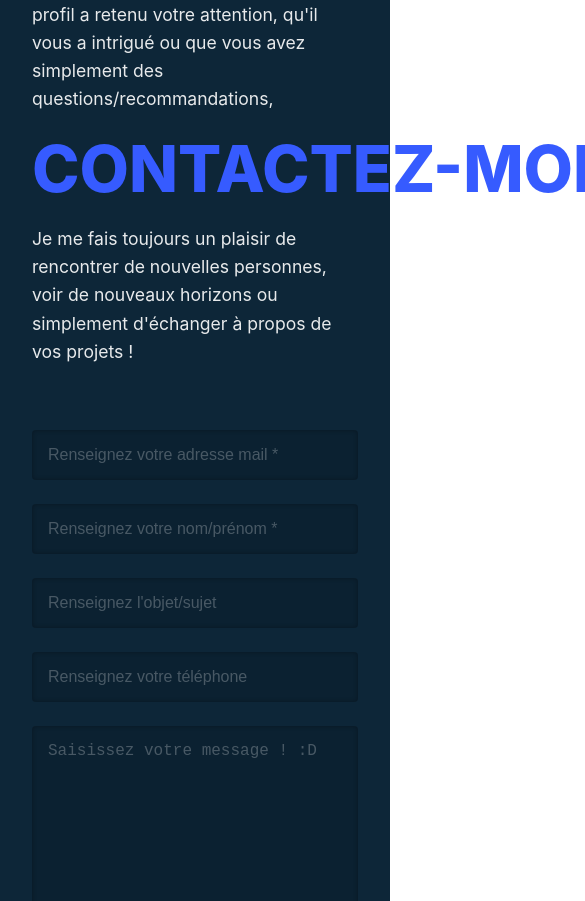
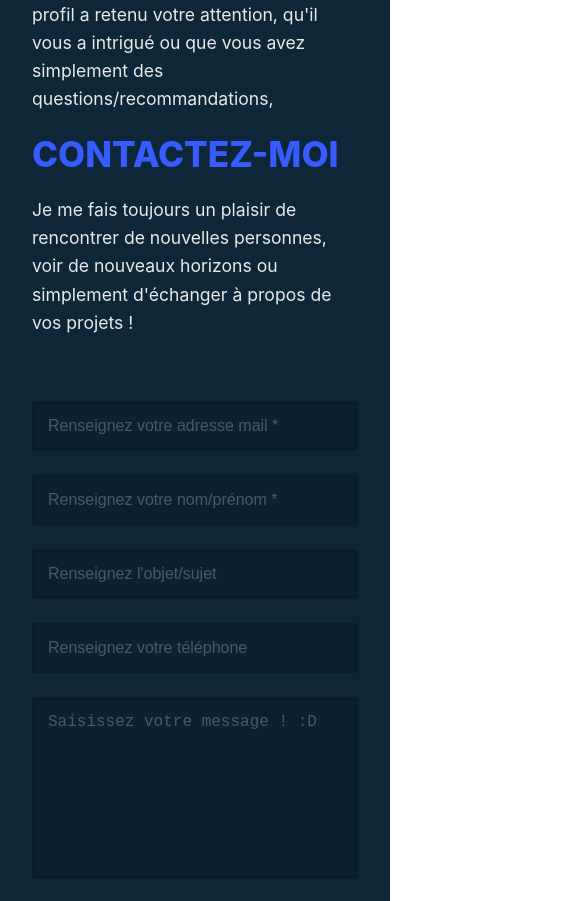
Before and after one commit to WhynterLeDosFin/whynterledosfin.github.io, a React (Create React App) app in the folder portfolio/: page / in a window 390 px wide. Shown: the part 6400-7301 px from the top of the page, 585 px wide, since content can reach past the window. Built offline with nearby package versions, Linux system fonts and the light colour scheme.

Commit message:
fix: fix the title size of contact form for mible screens

```diff
--- a/portfolio/src/App.tsx
+++ b/portfolio/src/App.tsx
@@ -12,7 +12,6 @@ import Works from "./components/Works";
 import ContactForm from "./components/ContactForm";
 import Experience from "./components/Experience";
 import { academicSteps } from "./assets/data/academicSteps";
-import Experience from "./components/Experience";
 
 function App() {
     return (
--- a/portfolio/src/components/cssModules/ContactForm.module.scss
+++ b/portfolio/src/components/cssModules/ContactForm.module.scss
@@ -121,12 +121,16 @@ input:-webkit-autofill:focus {
 }
 
 .title {
-  font-size: 4rem;
+  font-size: 3rem;
   font-weight: 800;
   color: $primary-color;
   margin: 0;
   line-height: 1;
   text-transform: uppercase;
+
+  @media (max-width: 768px) {
+    font-size: 9vw;
+  }
 }
 
 .description {
```
